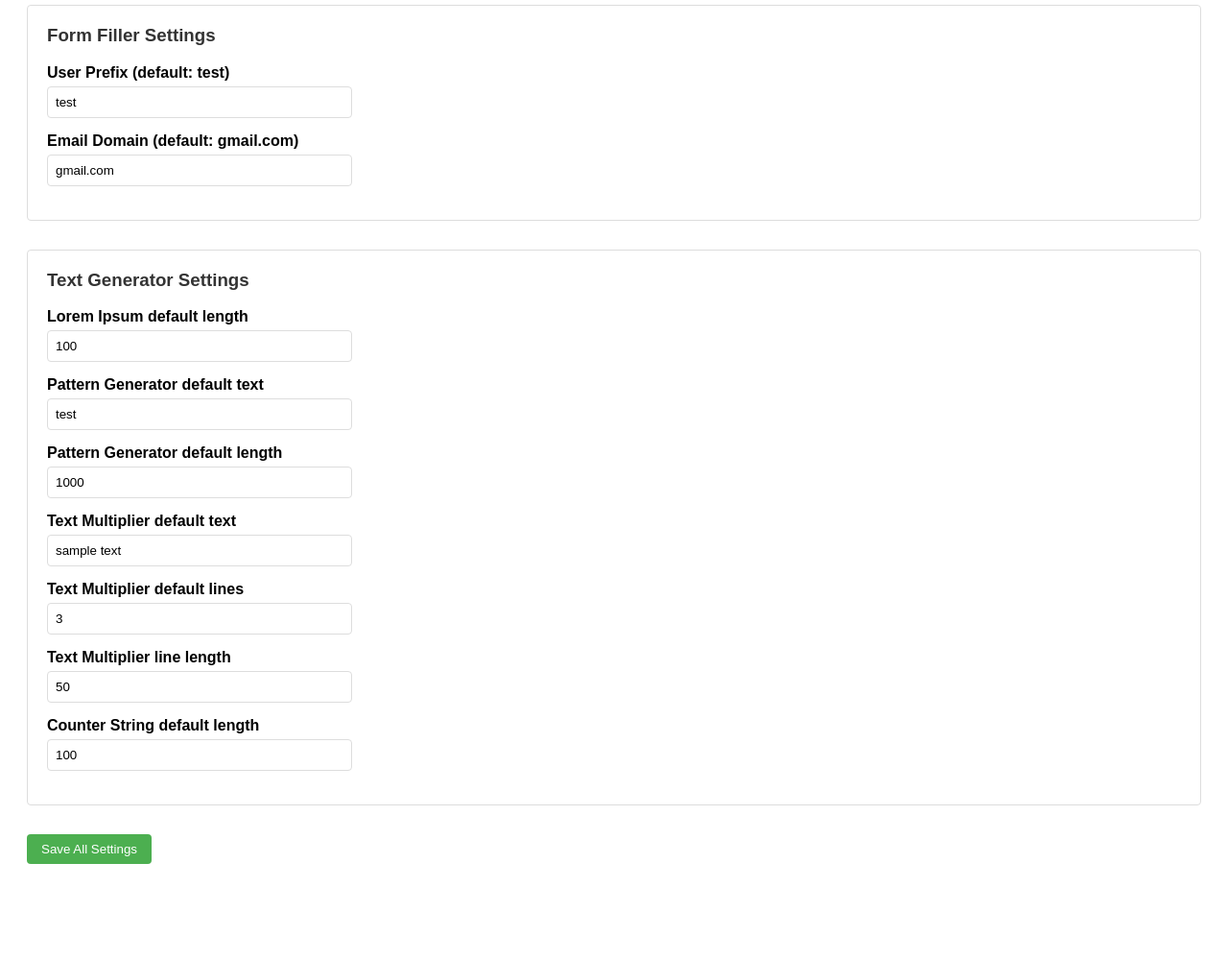
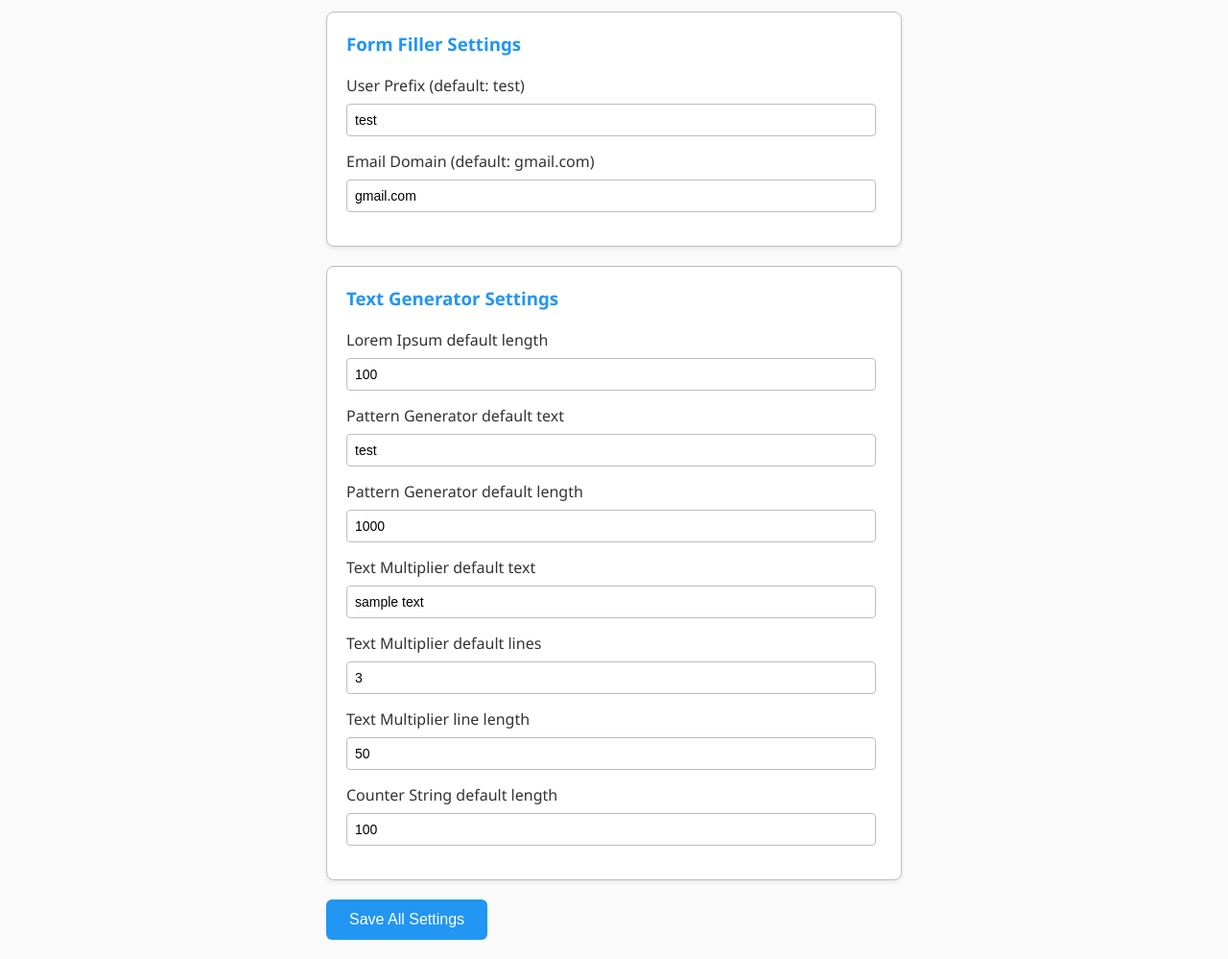
Before and after one commit to Pawel-Albert/utilities-for-testing-extension, a website built with Parcel: page options.html in a window 1280 px wide. Shown: the part 91-1090 px from the top of the page at 96% size. Before the commit the page ends 1019 px from the top, so only its background shows below. Built offline with nearby package versions, Linux system fonts and the light colour scheme; some packages are replaced by stand-ins of ours.

Commit message:
style: enhance settings page with modern UI and snackbar notifications

```diff
--- a/options.html
+++ b/options.html
@@ -3,54 +3,116 @@
   <head>
     <title>TesterUtilities Settings</title>
     <style>
+      :root {
+        --primary: #2196f3; /* Main blue */
+        --primary-dark: #1976d2; /* Darker blue for hover */
+        --accent: #4caf50; /* Success green */
+        --text: #333333; /* Dark text */
+        --text-light: #757575; /* Light text */
+        --border: #bdbdbd; /* Light border */
+        --background: #fafafa; /* White background */
+        --section-bg: #ffffff; /* Light gray background */
+      }
+
       body {
         padding: 20px;
-        font-family: Arial, sans-serif;
+        font-family: 'Segoe UI', Arial, sans-serif;
+        color: var(--text);
+        background: var(--background);
+        max-width: 600px;
+        margin: 0 auto;
       }
+
+      h2 {
+        color: var(--primary);
+        margin-bottom: 30px;
+      }
+
+      .settings-section {
+        background: var(--section-bg);
+        margin-bottom: 20px;
+        padding: 20px;
+        border-radius: 8px;
+        border: 1px solid var(--border);
+        box-shadow: 0 2px 4px rgba(0, 0, 0, 0.08);
+      }
+
+      .settings-section h3 {
+        color: var(--primary);
+        margin-top: 0;
+        margin-bottom: 20px;
+      }
+
       .form-group {
         margin-bottom: 15px;
       }
+
       label {
         display: block;
-        margin-bottom: 5px;
-        font-weight: bold;
+        margin-bottom: 8px;
+        color: var(--text);
+        font-weight: 500;
       }
+
       input {
+        width: calc(100% - 24px);
         padding: 8px;
-        width: 300px;
-        border: 1px solid #ddd;
+        border: 1px solid var(--border);
         border-radius: 4px;
+        font-size: 14px;
+        transition: all 0.2s;
       }
+
+      input:focus {
+        outline: none;
+        border-color: var(--primary);
+        box-shadow: 0 0 0 2px rgba(33, 150, 243, 0.1);
+      }
+
       button {
-        padding: 8px 15px;
-        background: #4caf50;
+        background: var(--primary);
         color: white;
         border: none;
+        padding: 12px 24px;
+        border-radius: 6px;
+        font-size: 16px;
+        cursor: pointer;
+        transition: background-color 0.3s;
+      }
+
+      button:hover {
+        background: var(--primary-dark);
+      }
+
+      .status {
+        position: fixed;
+        left: 50%;
+        bottom: 30px;
+        transform: translateX(-50%);
+        padding: 12px 30px;
         border-radius: 4px;
-        cursor: pointer;
+        font-size: 16px;
+        font-weight: 500;
+        display: none;
+        box-shadow: 0 2px 8px rgba(0, 0, 0, 0.2);
+        z-index: 1000;
+        animation: slideUp 0.3s ease-out;
       }
-      button:hover {
-        background: #45a049;
+
+      .success {
+        background: var(--accent);
+        color: white;
       }
-      .status {
-        margin-top: 15px;
-        padding: 10px;
-        display: none;
-      }
-      .success {
-        background: #dff0d8;
-        color: #3c763d;
-        border-radius: 4px;
-      }
-      .settings-section {
-        margin-bottom: 30px;
-        padding: 20px;
-        border: 1px solid #ddd;
-        border-radius: 4px;
-      }
-      .settings-section h3 {
-        margin-top: 0;
-        color: #333;
+
+      @keyframes slideUp {
+        from {
+          transform: translate(-50%, 20px);
+          opacity: 0;
+        }
+        to {
+          transform: translate(-50%, 0);
+          opacity: 1;
+        }
       }
     </style>
   </head>
```
